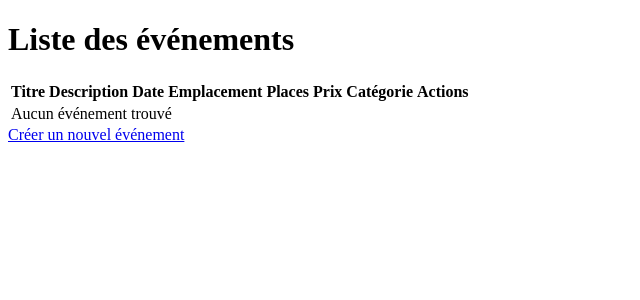
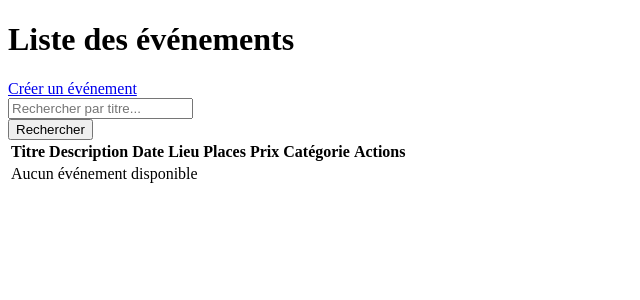
Before and after one commit to Mighritch/Symfony, a Symfony app: template templates/event/index.html.twig in a window 1280 px wide. Shown: the part 70-370 px from the top of the page, without its empty margins (0-640 px from the left). Run offline with Twig, Linux system fonts and the light colour scheme; the template is opened without the code that fills it, so the values that code supplies are empty; some libraries are stand-ins or nearby versions.

Commit message:
Ajout de fonction de recherche

```diff
--- a/templates/event/index.html.twig
+++ b/templates/event/index.html.twig
@@ -3,15 +3,56 @@
 {% block title %}Liste des événements{% endblock %}
 
 {% block body %}
+    <div class="container mt-4">
+        <div class="d-flex justify-content-between align-items-center mb-4">
             <h1>Liste des événements</h1>
 
-    <table class="table">
-        <thead>
+            <div>
+                <a href="{{ path('event_new') }}" class="btn btn-success">
+                    <i class="fas fa-plus"></i> Créer un événement
+                </a>
+            </div>
+        </div>
+
+        <div class="card mb-4">
+            <div class="card-body">
+                <form method="get" action="{{ path('event_index') }}" class="form-inline">
+                    <div class="input-group w-100">
+                        <input type="text"
+                               name="q"
+                               class="form-control"
+                               placeholder="Rechercher par titre..."
+                               value="{{ searchTerm ?? '' }}"
+                               aria-label="Rechercher">
+                        <div class="input-group-append">
+                            <button type="submit" class="btn btn-primary">
+                                <i class="fas fa-search"></i> Rechercher
+                            </button>
+                            {% if searchTerm %}
+                                <a href="{{ path('event_index') }}" class="btn btn-outline-secondary">
+                                    <i class="fas fa-times"></i> Effacer
+                                </a>
+                            {% endif %}
+                        </div>
+                    </div>
+                </form>
+            </div>
+        </div>
+
+        {% if searchTerm and events is empty %}
+            <div class="alert alert-info">
+                Aucun événement trouvé pour "{{ searchTerm }}"
+            </div>
+        {% endif %}
+
+        <div class="table-responsive">
+            <table class="table table-striped table-hover">
+                <thead class="thead-dark">
                     <tr>
                         <th>Titre</th>
                         <th>Description</th>
                         <th>Date</th>
-                <th>Emplacement</th>
+                        <th>Lieu</th>
                         <th>Places</th>
                         <th>Prix</th>
                         <th>Catégorie</th>
@@ -22,24 +63,28 @@
                 {% for event in events %}
                     <tr>
                         <td>{{ event.titre }}</td>
-                <td>{{ event.description }}</td>
+                        <td>{{ event.description|slice(0, 50) }}{% if event.description|length > 50 %}...{% endif %}</td>
                         <td>{{ event.date|date('d/m/Y H:i') }}</td>
                         <td>{{ event.emplacement }}</td>
                         <td>{{ event.nombrePlaces }}</td>
                         <td>{{ event.prix }} €</td>
                         <td>{{ event.category.titre }}</td>
                         <td>
-                    <a href="{{ path('event_edit', {'id': event.id}) }}">Modifier</a>
+                            <div class="btn-group" role="group">
+                                <a href="{{ path('event_edit', {'id': event.id}) }}" class="btn btn-sm btn-primary">
+                                    <i class="fas fa-edit"></i>
+                                </a>
                                 {{ include('event/_delete_form.html.twig') }}
+                            </div>
                         </td>
                     </tr>
                 {% else %}
                     <tr>
-                <td colspan="8">Aucun événement trouvé</td>
+                        <td colspan="8" class="text-center">Aucun événement disponible</td>
                     </tr>
                 {% endfor %}
                 </tbody>
             </table>
-
-    <a href="{{ path('event_new') }}">Créer un nouvel événement</a>
+        </div>
+    </div>
 {% endblock %}
```
Also changed, not shown: src/Controller/EventController.php (+6 -6 lines), src/Repository/EventRepository.php (+13 -0 lines). Lines whose indentation alone changed are shown as unchanged.
